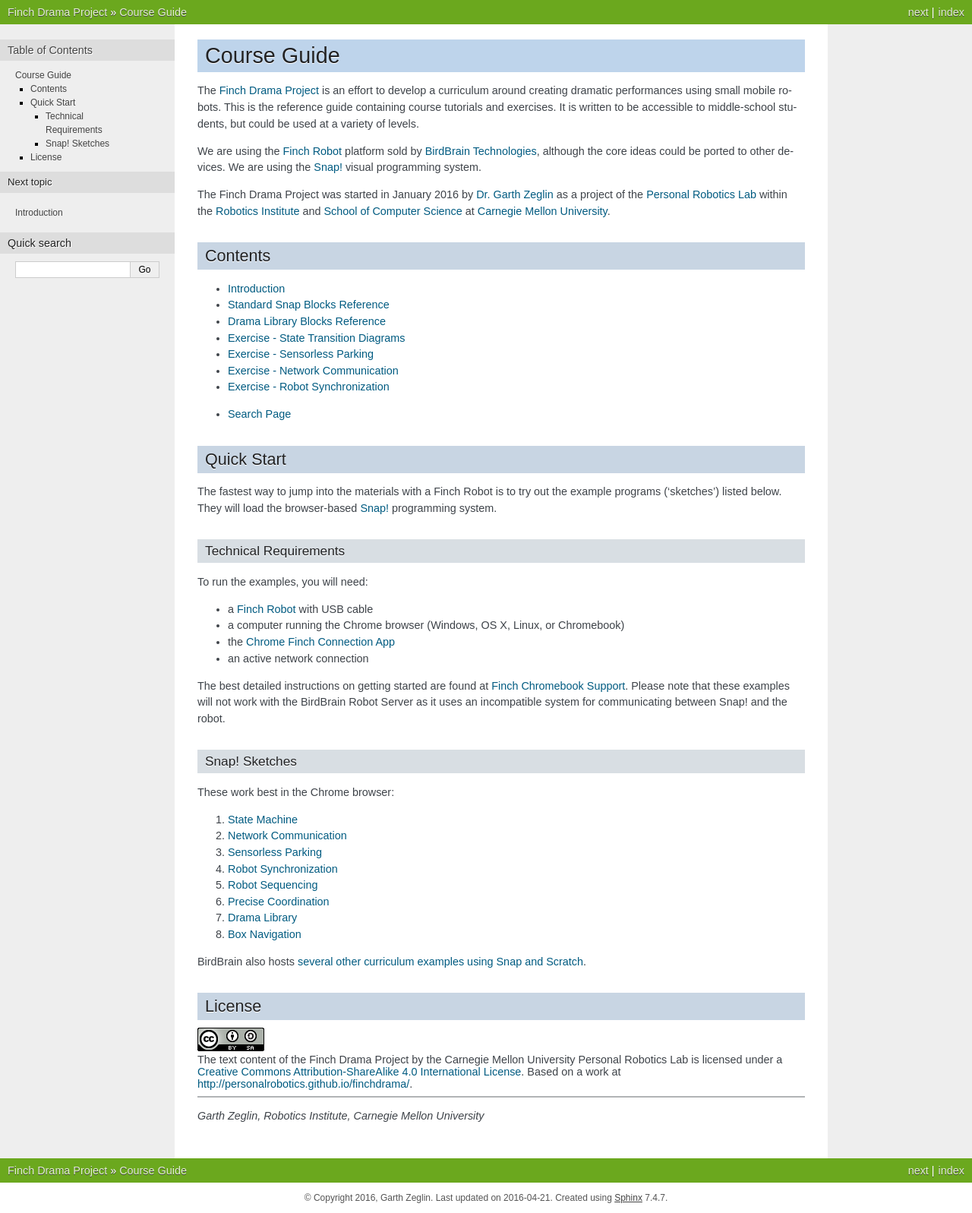
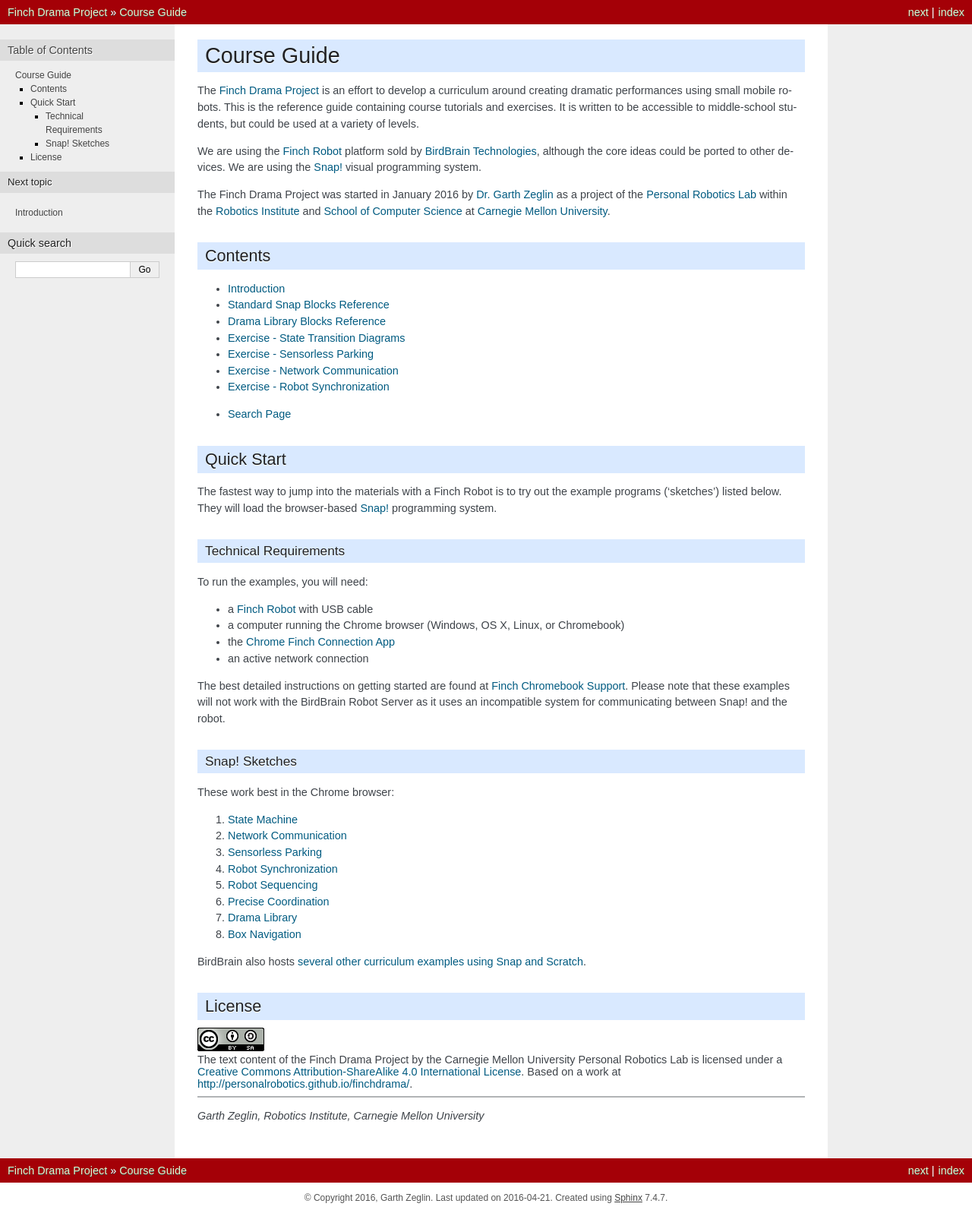
Before and after one commit to personalrobotics/finchdrama, a Sphinx documentation site: the page built from sphinx/index.rst, in a window 1280 px wide. Shown: the whole page at 76% size. Built offline with Sphinx 7.4.7, drawn with Linux system fonts in a browser that asks for light colours.

Commit message:
Updating site color scheme.

```diff
--- a/sphinx/_static/guide.css
+++ b/sphinx/_static/guide.css
@@ -1,3 +1,14 @@
 .strike {
   text-decoration: line-through;
 }
+div.related {
+    background-color: #a40007;  /* #6BA81E; original green */
+}
+div.body h1,
+div.body h2,
+div.body h3,
+div.body h4,
+div.body h5,
+div.body h6 {
+    background-color: #d9e9ff; /* #BED4EB; original gray-blue */
+}
```
